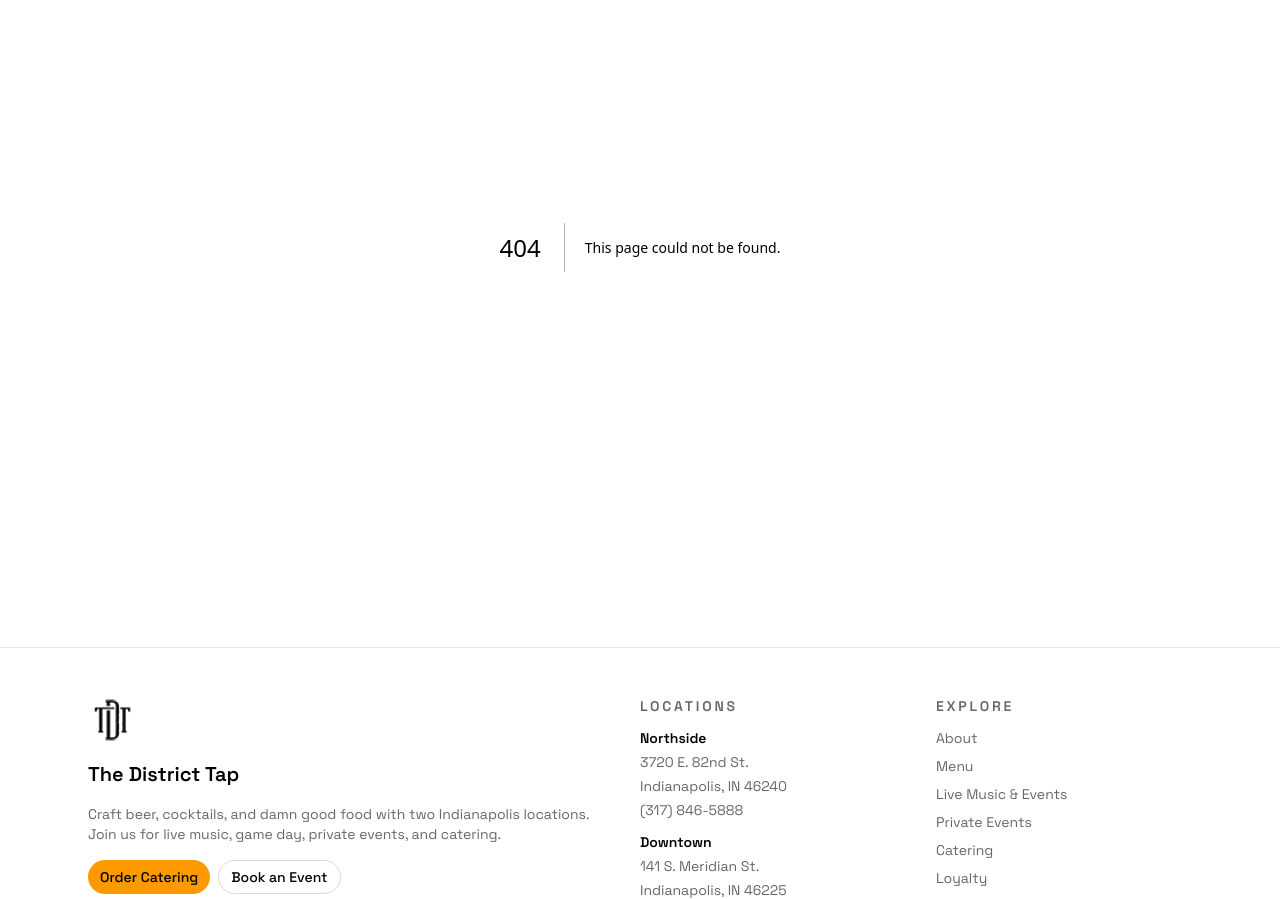
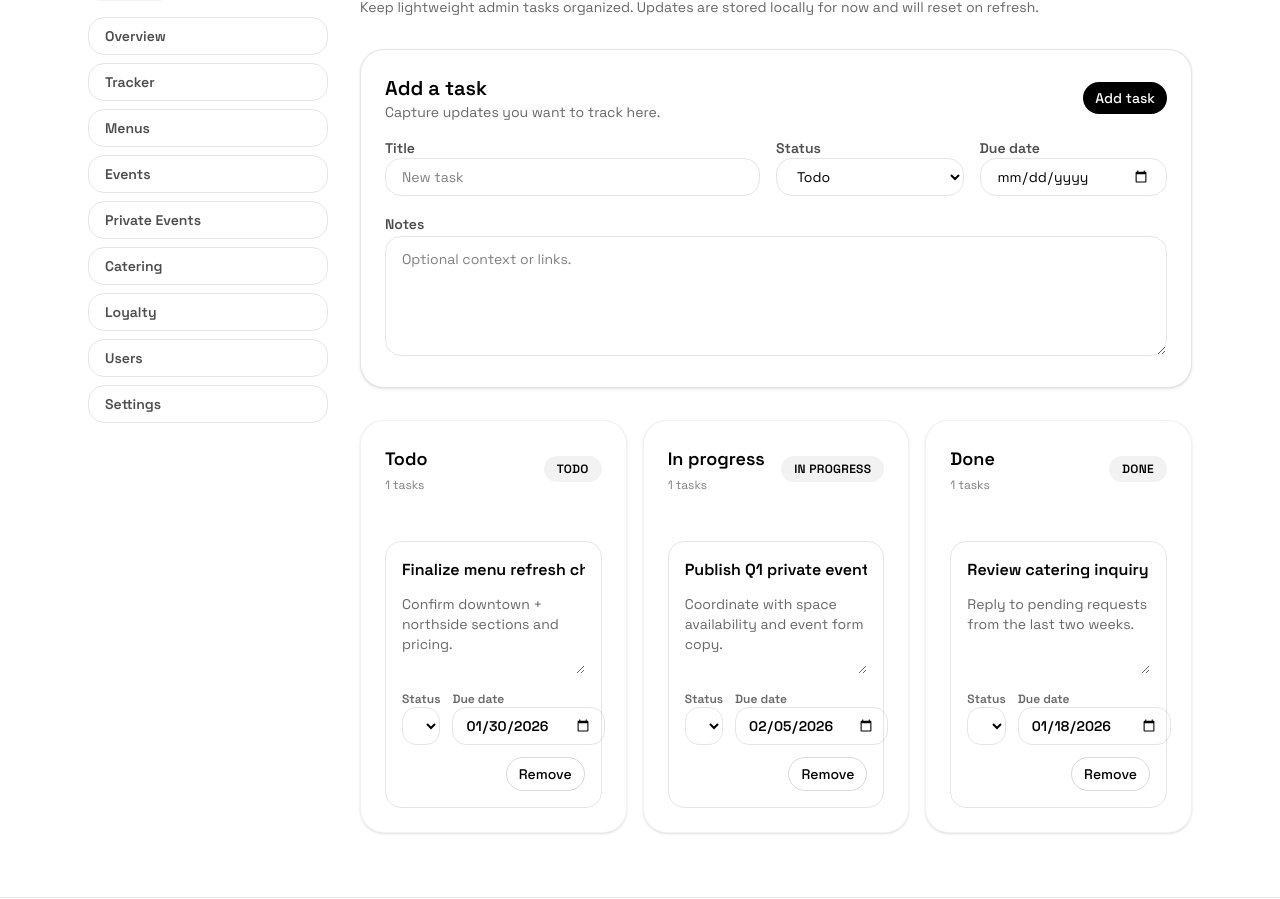
Before and after one commit to garytayl/district-tap, a Next.js app: page /admin/tracker in a window 1280 px wide. Before the commit this address had no page. Shown: the part 270-1169 px from the top of the page. Built offline with nearby package versions, Linux system fonts and the light colour scheme.

Commit message:
Update .env.example with Sanity project ID and API token; add Tracker link to admin layout and action items

```diff
--- a/app/admin/layout.tsx
+++ b/app/admin/layout.tsx
@@ -4,6 +4,7 @@ import { Badge } from "@/components/ui/Badge"
 
 const navItems = [
   { href: "/admin", label: "Overview" },
+  { href: "/admin/tracker", label: "Tracker" },
   { href: "/admin/menus", label: "Menus" },
   { href: "/admin/events", label: "Events" },
   { href: "/admin/private-events", label: "Private Events" },
--- a/app/admin/page.tsx
+++ b/app/admin/page.tsx
@@ -12,6 +12,11 @@ const quickStats = [
 ]
 
 const actionItems = [
+  {
+    title: "Review project tracker",
+    description: "Update tasks and progress for this project.",
+    href: "/admin/tracker",
+  },
   {
     title: "Update Brunch menu",
     description: "Add seasonal brunch features and libations.",
--- /dev/null
+++ b/app/admin/tracker/page.tsx
@@ -0,0 +1,222 @@
+"use client"
+
+import { useMemo, useState } from "react"
+
+import { Badge } from "@/components/ui/Badge"
+import { Button } from "@/components/ui/Button"
+import { Card } from "@/components/ui/Card"
+
+import { initialTasks, type Task, type TaskStatus } from "./task-data"
+
+const statusOptions: Array<{ value: TaskStatus; label: string }> = [
+  { value: "todo", label: "Todo" },
+  { value: "in_progress", label: "In progress" },
+  { value: "done", label: "Done" },
+]
+
+const createId = () =>
+  typeof crypto !== "undefined" && "randomUUID" in crypto
+    ? crypto.randomUUID()
+    : `${Date.now()}-${Math.random().toString(16).slice(2)}`
+
+type DraftTask = {
+  title: string
+  notes: string
+  dueDate: string
+  status: TaskStatus
+}
+
+export default function AdminTrackerPage() {
+  const [tasks, setTasks] = useState<Task[]>(() => initialTasks)
+  const [draft, setDraft] = useState<DraftTask>({
+    title: "",
+    notes: "",
+    dueDate: "",
+    status: "todo",
+  })
+
+  const groupedTasks = useMemo(() => {
+    const grouped: Record<TaskStatus, Task[]> = {
+      todo: [],
+      in_progress: [],
+      done: [],
+    }
+
+    tasks.forEach((task) => {
+      grouped[task.status].push(task)
+    })
+
+    return grouped
+  }, [tasks])
+
+  const handleAddTask = (event: React.FormEvent<HTMLFormElement>) => {
+    event.preventDefault()
+    const title = draft.title.trim()
+
+    if (!title) {
+      return
+    }
+
+    setTasks((prev) => [
+      {
+        id: createId(),
+        title,
+        notes: draft.notes.trim(),
+        status: draft.status,
+        dueDate: draft.dueDate || undefined,
+      },
+      ...prev,
+    ])
+
+    setDraft({ title: "", notes: "", dueDate: "", status: "todo" })
+  }
+
+  const updateTask = (taskId: string, patch: Partial<Task>) => {
+    setTasks((prev) => prev.map((task) => (task.id === taskId ? { ...task, ...patch } : task)))
+  }
+
+  const removeTask = (taskId: string) => {
+    setTasks((prev) => prev.filter((task) => task.id !== taskId))
+  }
+
+  return (
+    <div className="space-y-8">
+      <div className="space-y-3">
+        <Badge>Project Tracker</Badge>
+        <h1 className="text-3xl font-semibold">District Tap project tracker</h1>
+        <p className="text-sm text-black/60">
+          Keep lightweight admin tasks organized. Updates are stored locally for now and will reset on refresh.
+        </p>
+      </div>
+
+      <Card>
+        <form className="space-y-4" onSubmit={handleAddTask}>
+          <div className="flex flex-wrap items-center justify-between gap-3">
+            <div>
+              <h2 className="text-xl font-semibold">Add a task</h2>
+              <p className="text-sm text-black/60">Capture updates you want to track here.</p>
+            </div>
+            <Button type="submit" size="sm">
+              Add task
+            </Button>
+          </div>
+          <div className="grid gap-4 md:grid-cols-[2fr_1fr_1fr]">
+            <label className="space-y-2 text-sm font-semibold text-black/70">
+              Title
+              <input
+                className="w-full rounded-2xl border border-black/10 px-4 py-2 text-sm font-normal text-black outline-none focus:border-black"
+                placeholder="New task"
+                value={draft.title}
+                onChange={(event) => setDraft((prev) => ({ ...prev, title: event.target.value }))}
+              />
+            </label>
+            <label className="space-y-2 text-sm font-semibold text-black/70">
+              Status
+              <select
+                className="w-full rounded-2xl border border-black/10 px-4 py-2 text-sm font-normal text-black outline-none focus:border-black"
+                value={draft.status}
+                onChange={(event) => setDraft((prev) => ({ ...prev, status: event.target.value as TaskStatus }))}
+              >
+                {statusOptions.map((option) => (
+                  <option key={option.value} value={option.value}>
+                    {option.label}
+                  </option>
+                ))}
+              </select>
+            </label>
+            <label className="space-y-2 text-sm font-semibold text-black/70">
+              Due date
+              <input
+                className="w-full rounded-2xl border border-black/10 px-4 py-2 text-sm font-normal text-black outline-none focus:border-black"
+                type="date"
+                value={draft.dueDate}
+                onChange={(event) => setDraft((prev) => ({ ...prev, dueDate: event.target.value }))}
+              />
+            </label>
+          </div>
+          <label className="space-y-2 text-sm font-semibold text-black/70">
+            Notes
+            <textarea
+              className="min-h-[120px] w-full rounded-2xl border border-black/10 px-4 py-3 text-sm font-normal text-black outline-none focus:border-black"
+              placeholder="Optional context or links."
+              value={draft.notes}
+              onChange={(event) => setDraft((prev) => ({ ...prev, notes: event.target.value }))}
+            />
+          </label>
+        </form>
+      </Card>
+
+      <div className="grid gap-4 lg:grid-cols-3">
+        {statusOptions.map((option) => {
+          const tasksForStatus = groupedTasks[option.value]
+          return (
+            <Card key={option.value} className="border-black/5">
+              <div className="flex items-center justify-between">
+                <div className="space-y-1">
+                  <h2 className="text-lg font-semibold">{option.label}</h2>
+                  <p className="text-xs text-black/50">{tasksForStatus.length} tasks</p>
+                </div>
+                <Badge>{option.label}</Badge>
+              </div>
+              <div className="mt-6 space-y-4 text-sm">
+                {tasksForStatus.length === 0 ? (
+                  <div className="rounded-2xl border border-dashed border-black/10 px-4 py-6 text-center text-black/40">
+                    Nothing here yet.
+                  </div>
+                ) : (
+                  tasksForStatus.map((task) => (
+                    <div key={task.id} className="space-y-3 rounded-2xl border border-black/10 p-4">
+                      <input
+                        className="w-full text-base font-semibold text-black outline-none"
+                        value={task.title}
+                        onChange={(event) => updateTask(task.id, { title: event.target.value })}
+                      />
+                      <textarea
+                        className="min-h-[80px] w-full text-sm text-black/60 outline-none"
+                        placeholder="Add notes..."
+                        value={task.notes}
+                        onChange={(event) => updateTask(task.id, { notes: event.target.value })}
+                      />
+                      <div className="grid gap-3 md:grid-cols-[1fr_1fr]">
+                        <label className="space-y-1 text-xs font-semibold text-black/60">
+                          Status
+                          <select
+                            className="w-full rounded-xl border border-black/10 px-3 py-2 text-sm text-black outline-none focus:border-black"
+                            value={task.status}
+                            onChange={(event) => updateTask(task.id, { status: event.target.value as TaskStatus })}
+                          >
+                            {statusOptions.map((statusOption) => (
+                              <option key={statusOption.value} value={statusOption.value}>
+                                {statusOption.label}
+                              </option>
+                            ))}
+                          </select>
+                        </label>
+                        <label className="space-y-1 text-xs font-semibold text-black/60">
+                          Due date
+                          <input
+                            className="w-full rounded-xl border border-black/10 px-3 py-2 text-sm text-black outline-none focus:border-black"
+                            type="date"
+                            value={task.dueDate ?? ""}
+                            onChange={(event) =>
+                              updateTask(task.id, { dueDate: event.target.value || undefined })
+                            }
+                          />
+                        </label>
+                      </div>
+                      <div className="flex items-center justify-end">
+                        <Button variant="outline" size="sm" onClick={() => removeTask(task.id)}>
+                          Remove
+                        </Button>
+                      </div>
+                    </div>
+                  ))
+                )}
+              </div>
+            </Card>
+          )
+        })}
+      </div>
+    </div>
+  )
+}
--- /dev/null
+++ b/app/admin/tracker/task-data.ts
@@ -0,0 +1,33 @@
+export type TaskStatus = "todo" | "in_progress" | "done"
+
+export type Task = {
+  id: string
+  title: string
+  notes: string
+  status: TaskStatus
+  dueDate?: string
+}
+
+export const initialTasks: Task[] = [
+  {
+    id: "task-brief",
+    title: "Finalize menu refresh checklist",
+    notes: "Confirm downtown + northside sections and pricing.",
+    status: "todo",
+    dueDate: "2026-01-30",
+  },
+  {
+    id: "task-events",
+    title: "Publish Q1 private events timeline",
+    notes: "Coordinate with space availability and event form copy.",
+    status: "in_progress",
+    dueDate: "2026-02-05",
+  },
+  {
+    id: "task-catering",
+    title: "Review catering inquiry responses",
+    notes: "Reply to pending requests from the last two weeks.",
+    status: "done",
+    dueDate: "2026-01-18",
+  },
+]
```
Also changed, not shown: 1 other file (tests, documents, lock files or other folders).
